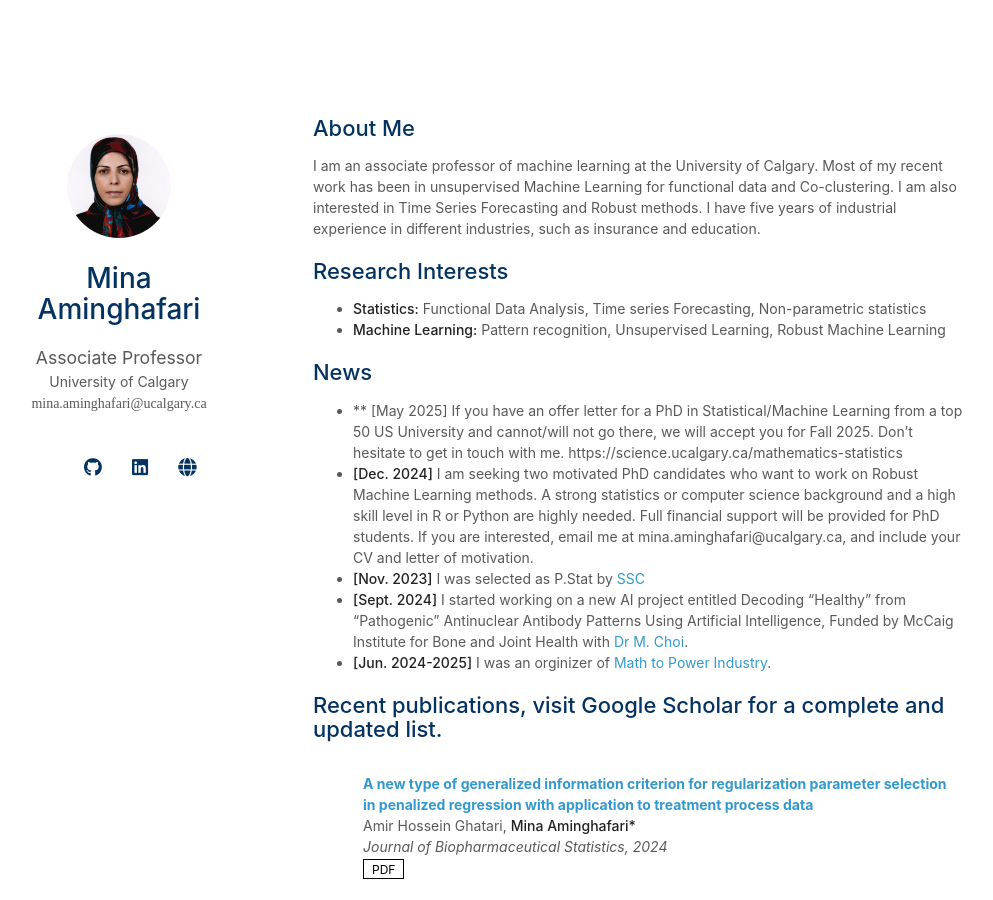
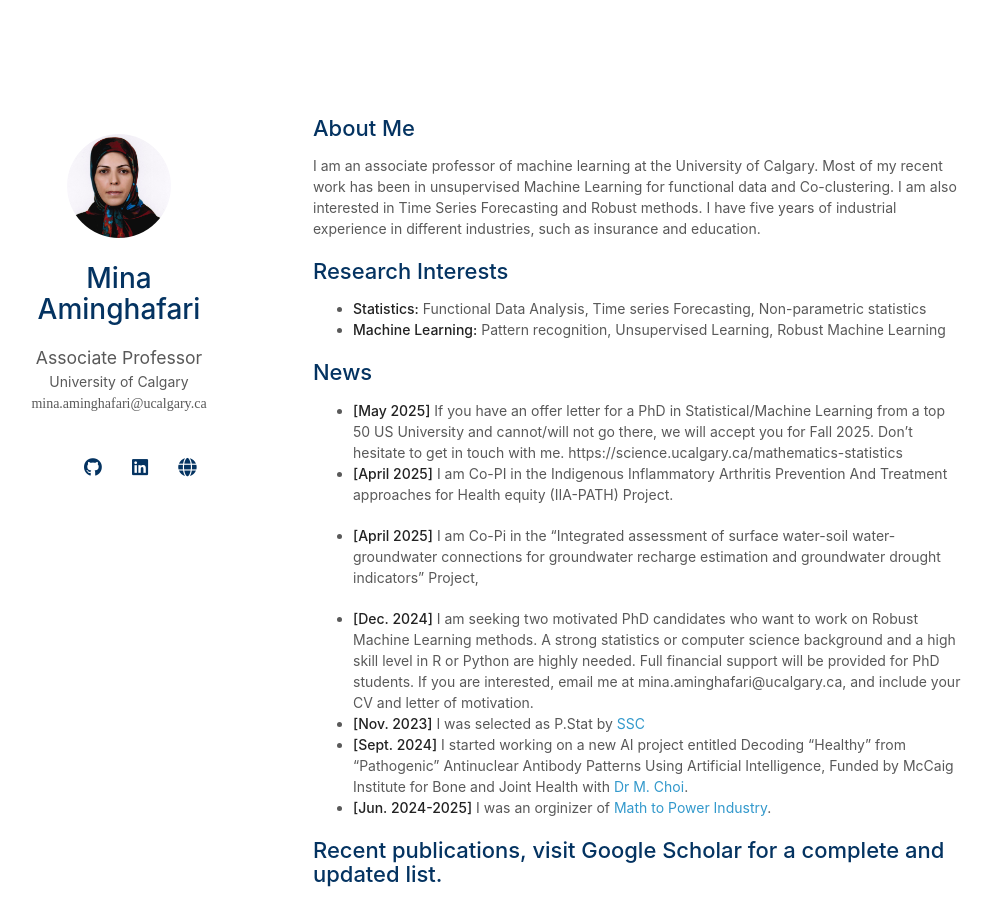
Before and after one commit to MAminghafari/Aminghafari.github.io, a Jekyll site: the page built from index.md, in a window 1280 px wide and 900 px high. Shown: the whole window, without its empty margins (157-1150 px from the left). Built offline with Jekyll 4.4.1, drawn with Linux system fonts in a browser that asks for light colours; a style sheet for code colours, icons or effects is not loaded.

Commit message:
Update index.md

```diff
--- a/index.md
+++ b/index.md
@@ -12,7 +12,13 @@ I am an associate professor of machine learning at the University of Calgary. Mo
 - **Machine Learning:** Pattern recognition, Unsupervised Learning, Robust Machine Learning
 
 ## News
-- ** [May 2025] If you have an offer letter for a PhD in Statistical/Machine Learning from a top 50 US University and cannot/will not go there, we will accept you for Fall 2025. Don't hesitate to get in touch with me.  https://science.ucalgary.ca/mathematics-statistics
+- **[May 2025]** If you have an offer letter for a PhD in Statistical/Machine Learning from a top 50 US University and cannot/will not go there, we will accept you for Fall 2025. Don't hesitate to get in touch with me.  https://science.ucalgary.ca/mathematics-statistics
+- **[April 2025]** I am Co-PI in the Indigenous Inflammatory Arthritis Prevention And Treatment approaches for Health equity
+(IIA-PATH) Project.
+
+- **[April 2025]** I am Co-Pi in the "Integrated assessment of surface water-soil water-groundwater connections for
+groundwater recharge estimation and groundwater drought indicators" Project,
+
 - **[Dec. 2024]** I am seeking two motivated PhD candidates who want to work on Robust Machine Learning methods. A strong statistics or computer science background and a high skill level in R or Python are highly needed. Full financial support will be provided for PhD students. If you are interested, email me at mina.aminghafari@ucalgary.ca, and include your CV and letter of motivation.
 - **[Nov. 2023]** I was selected as P.Stat by [SSC](https://ssc.ca/en/publications/ssc-liaison/vol-37-6-2023-12/new-accreditations)
 - **[Sept. 2024]** I started working on a new AI project entitled Decoding “Healthy” from “Pathogenic” Antinuclear Antibody Patterns Using Artificial Intelligence, Funded by McCaig Institute for Bone and Joint Health with [Dr M. Choi](https://www.ai-dx.ca).
```
